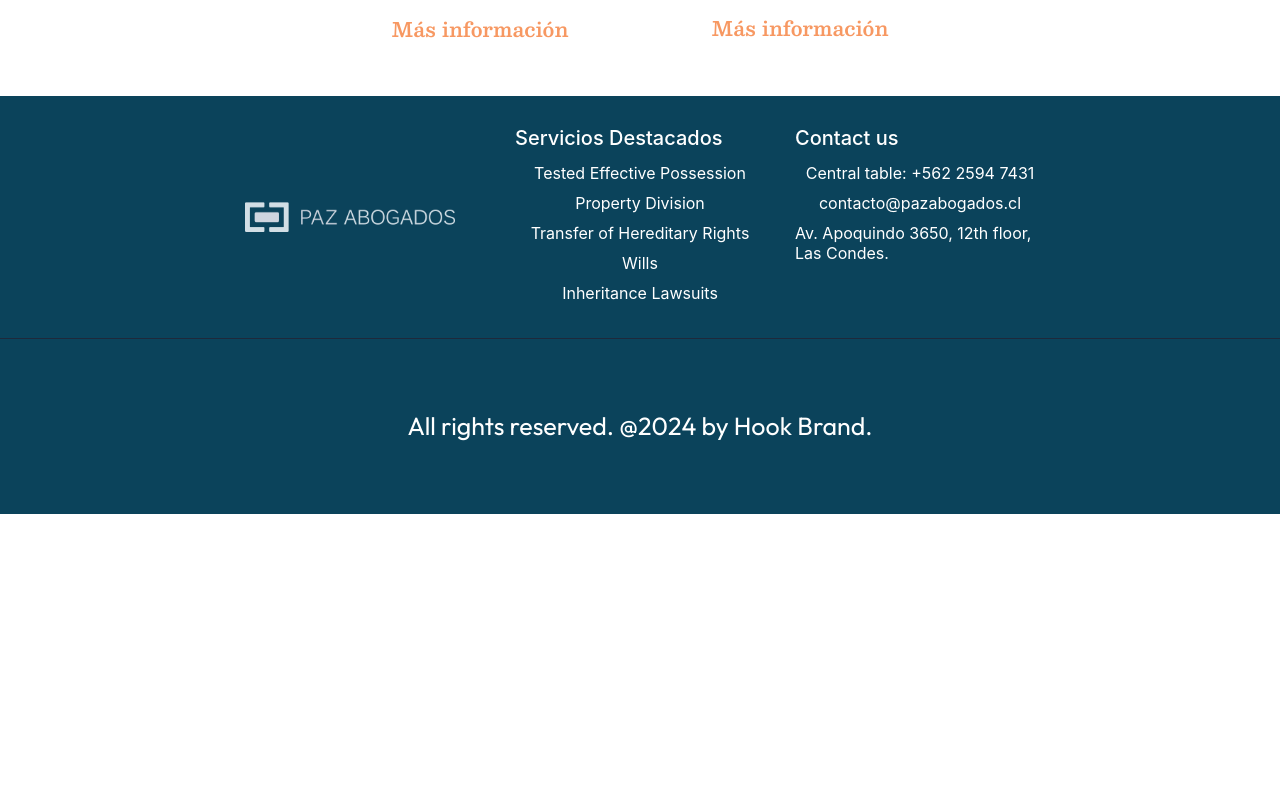
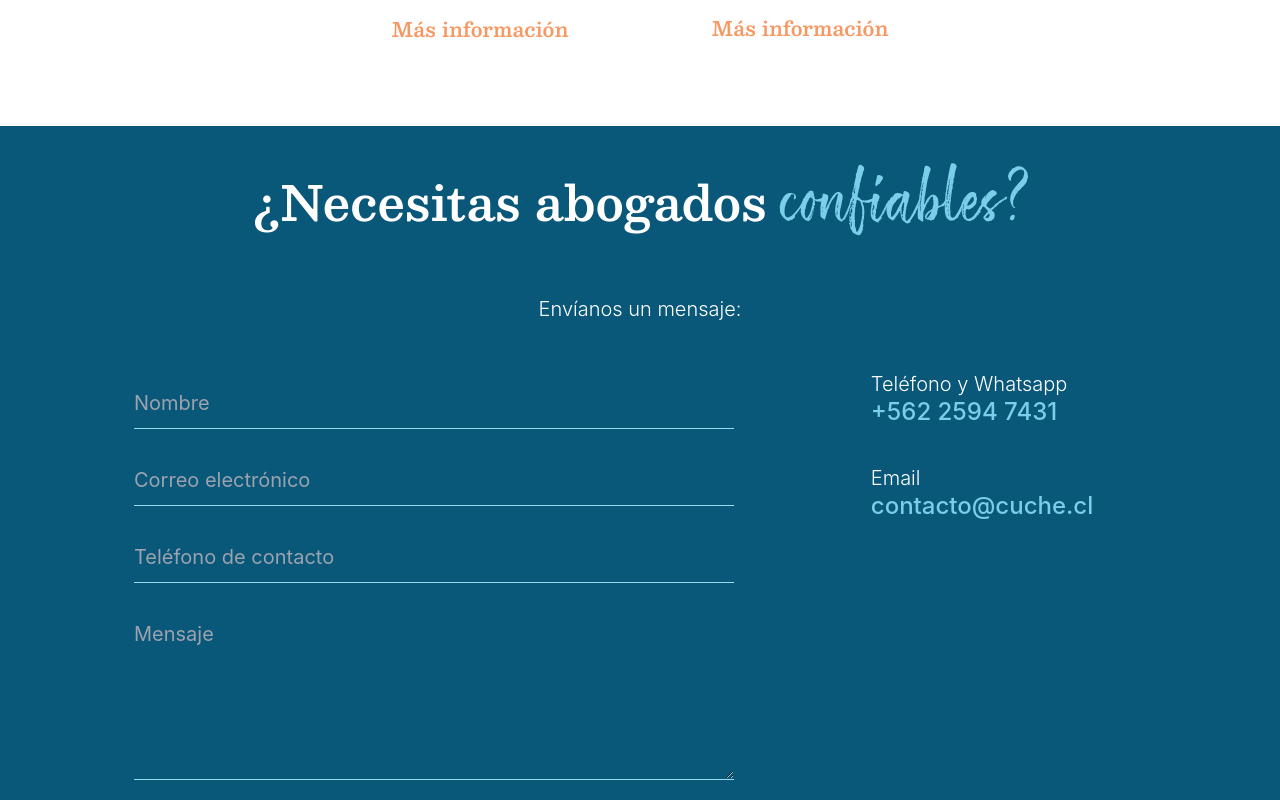
Before and after one commit to jamesJong99/pazabogados, a Next.js app: page / in a window 1280 px wide. Shown: the part 1680-2480 px from the top of the page. Before the commit the page ends 2194 px from the top, so only its background shows below. Built offline with nearby package versions, Linux system fonts and the light colour scheme.

Commit message:
adding contacts us

```diff
--- a/app/page.tsx
+++ b/app/page.tsx
@@ -1,6 +1,6 @@
 "use client"
 import "./globals.css";
-import { CarouselSection, BannerSection, FAQSection } from "@/components/homePageSections"
+import { CarouselSection, BannerSection, FAQSection, ProductionSection } from "@/components/homePageSections"
 import Header from "@/components/Header"
 import Footer from "@/components/Footer"
 import { useEffect } from "react";
@@ -20,6 +20,7 @@ const Home = () => {
       <Header />
       <BannerSection />
       <CarouselSection />
+      <ProductionSection />
       <FAQSection />
       <Footer />
     </>
```
